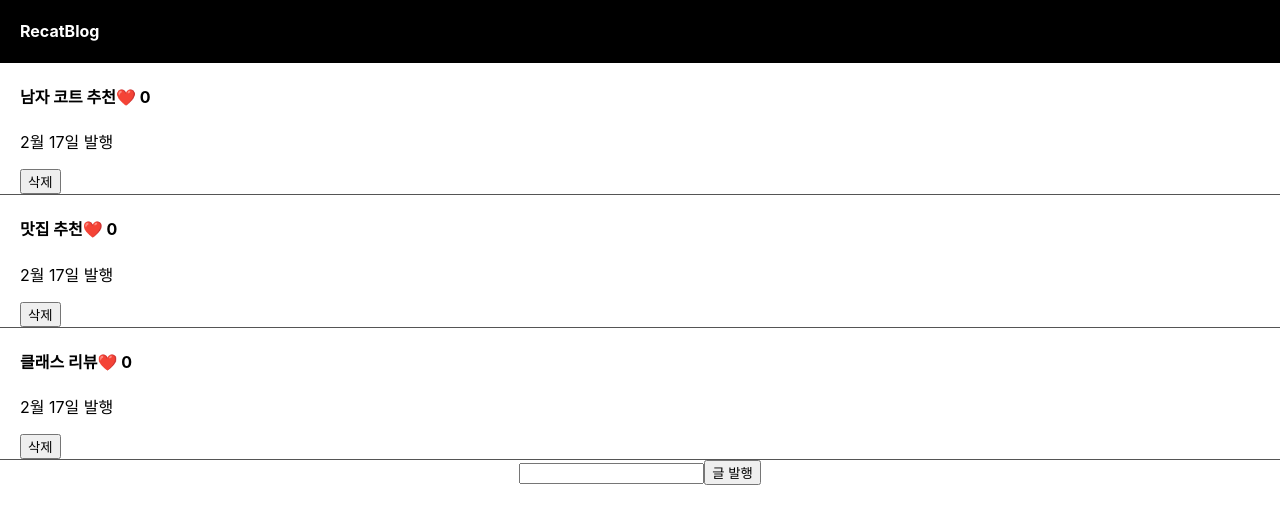
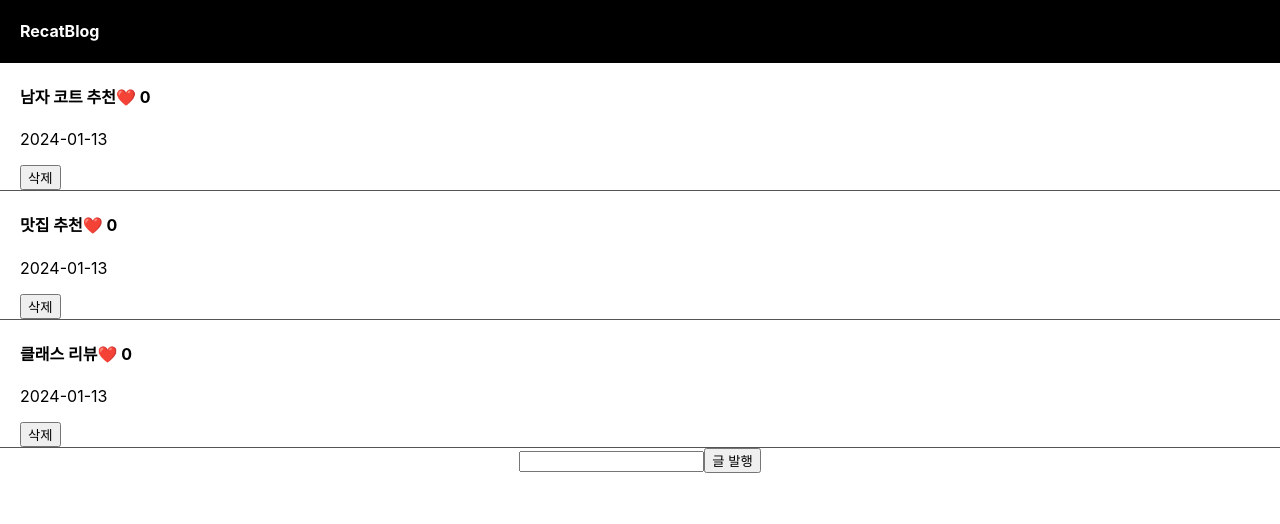
Before and after one commit to misobae/learning-project, a React (Create React App) app: page / in a window 1280 px wide. Shown: the top 524 px of the page. Built offline with nearby package versions, Linux system fonts and the light colour scheme.

Commit message:
feat: input 공백시 글 발행 방지, 현재 날짜 가져오기

```diff
--- a/src/App.js
+++ b/src/App.js
@@ -3,7 +3,11 @@ import React, { useState } from 'react';
 
 function App() {
   let [title, setTitle] = useState(['남자 코트 추천', '맛집 추천', '클래스 리뷰']);
-  let [date, setDate] = useState('2월 17일 발행');
+  let [date, setDate] = useState(new Date());
+  const year = date.getFullYear();
+  const month = (date.getMonth() + 1).toString().padStart(2, '0');
+  const day = date.getDate().toString().padStart(2, '0');
+  const formattedDate = `${year}-${month}-${day}`;
   let [like, setLike] = useState(new Array(title.length).fill(0));
   let [modal, setModal] = useState(false);
   let [titleOrder, setTitleOrder] = useState(0);
@@ -33,7 +37,7 @@ function App() {
                   setLike(newLike);
                 }}>❤️</span> {like[i]}
               </h4>
-              <p>{date}</p>
+              <p>{formattedDate}</p>
               <button onClick={(e)=>{
                 e.stopPropagation();
                 let newTitle = [...title];
@@ -47,13 +51,15 @@ function App() {
 
       <input onChange={(e)=>{setInputValue(e.target.value);}}></input>
       <button onClick={()=>{
-        let newTitle = [...title];
-        newTitle.unshift(inputValue);
-        setTitle(newTitle);
+        if (inputValue.trim() !== ''){ // input 공백시 글 발행 방지
+          let newTitle = [...title];
+          newTitle.unshift(inputValue);
+          setTitle(newTitle);
+        }
         }}>글 발행</button>
 
       {
-        modal == true ? <Modal titleOrder={titleOrder} title={title} /> : null
+        modal == true ? <Modal titleOrder={titleOrder} title={title} formattedDate={formattedDate} /> : null
       }
 
     </div>
@@ -65,7 +71,7 @@ function Modal(props){
   return (
     <div className="modal">
       <h4>{props.title[props.titleOrder]}</h4>
-      <p>날짜</p>
+      <p>{props.formattedDate}</p>
       <p>상세내용</p>
     </div>
   )
```
